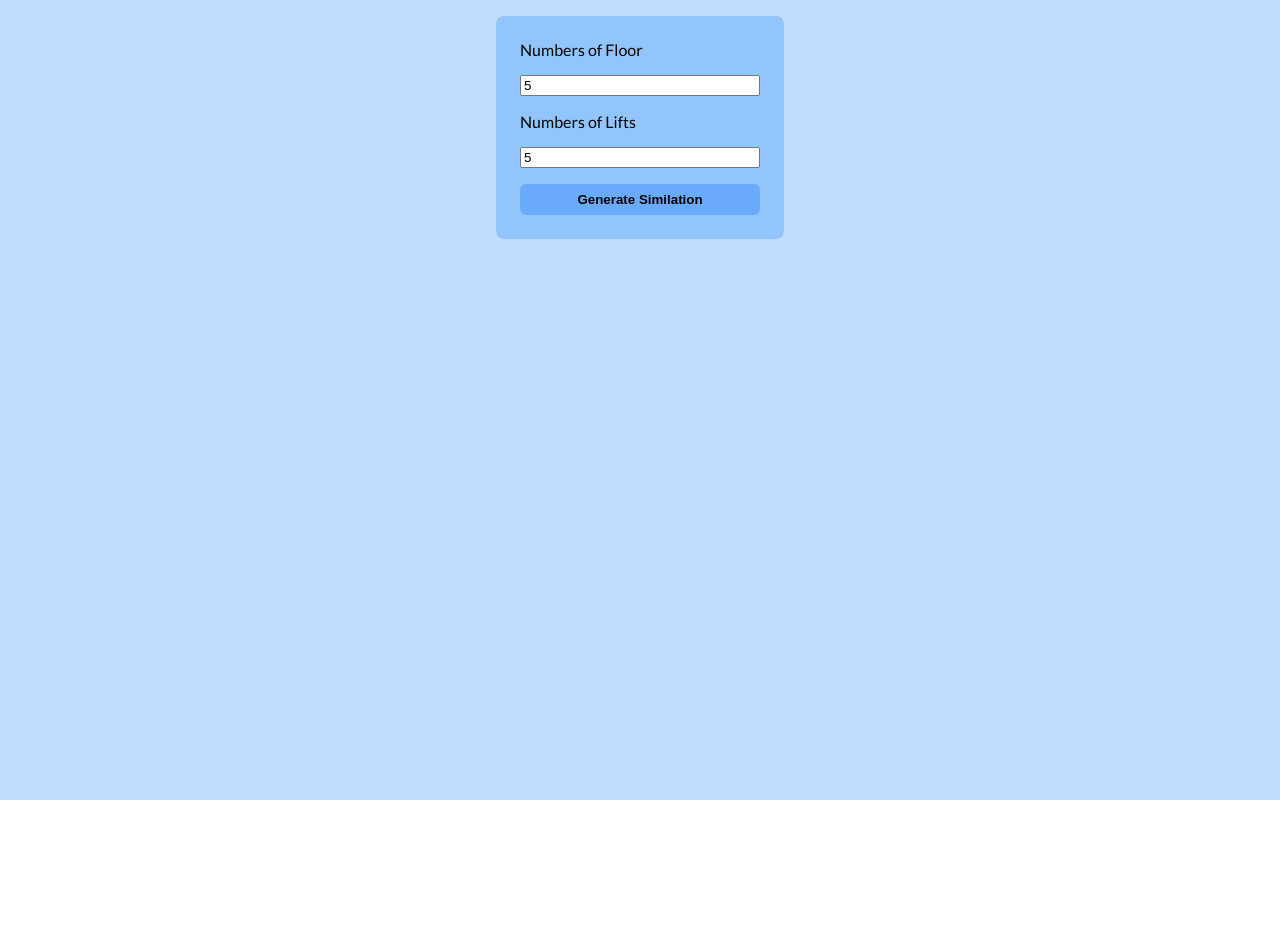
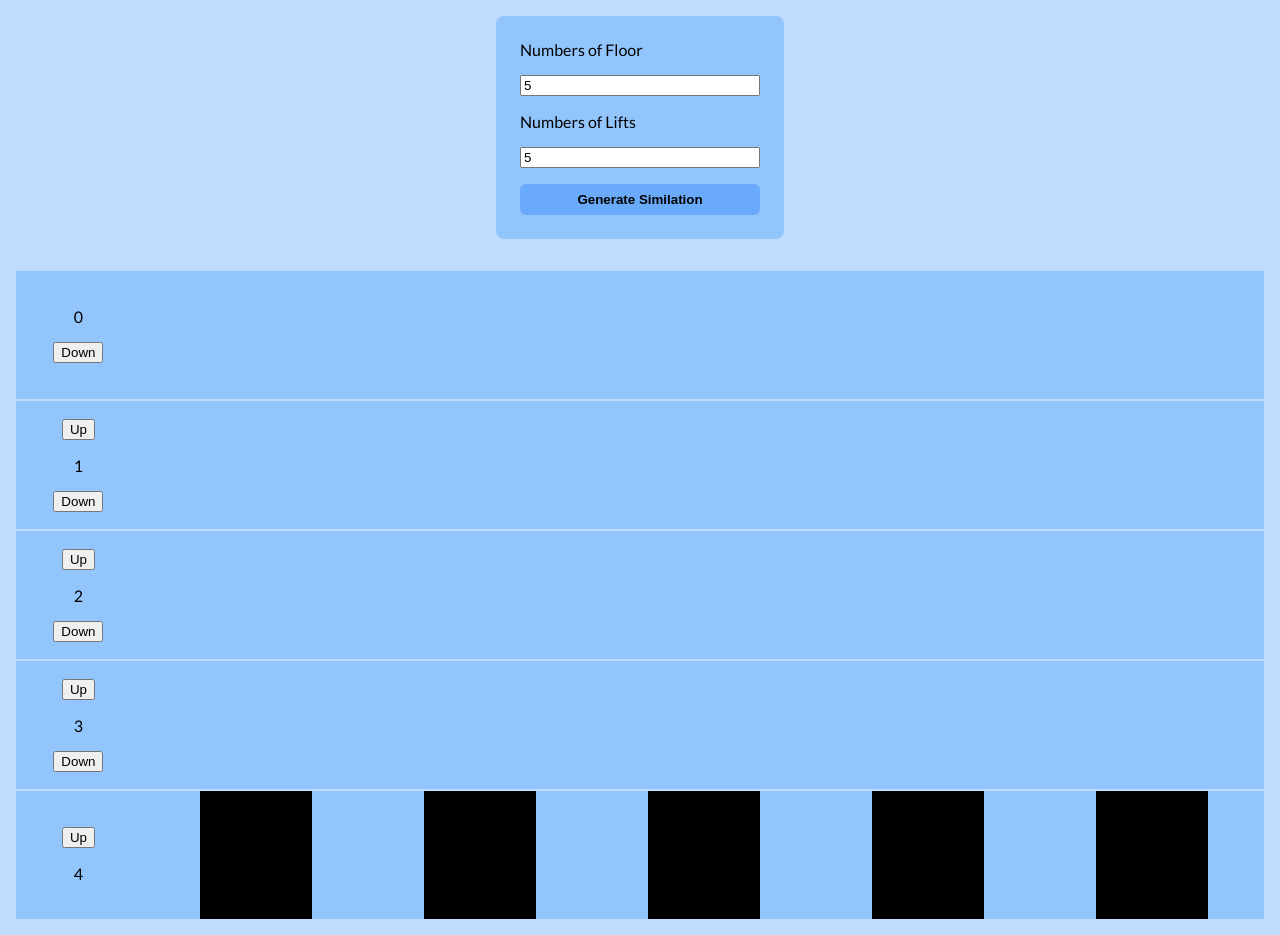
Before and after one commit to krishanu2911/lift-simulation, a plain HTML site: page index.html in a window 1280 px wide. Both pictures are taken after typing "5", "5" into the empty fields and a click on the button "Generate Similation". Before the commit the page ends 800 px from the top, so only its background shows below. Drawn offline with Linux system fonts and the light colour scheme; a web font is replaced by a local one.

Commit message:
feat: floors and lift creations

```diff
--- a/index.html
+++ b/index.html
@@ -1,11 +1,11 @@
 <!DOCTYPE html>
 <html lang="en">
   <head>
-    <meta charset="UTF-8">
-    <meta http-equiv="X-UA-Compatible" content="IE=edge">
-    <meta name="viewport" content="width=device-width, initial-scale=1.0">
+    <meta charset="UTF-8" />
+    <meta http-equiv="X-UA-Compatible" content="IE=edge" />
+    <meta name="viewport" content="width=device-width, initial-scale=1.0" />
     <title>Document</title>
-    <link rel="stylesheet" href="styles.css">
+    <link rel="stylesheet" href="styles.css" />
   </head>
   <body>
     <main>
@@ -16,12 +16,50 @@
           <input id="floor_count" type="number" />
           <label for="lift_count">Numbers of Lifts</label>
           <input id="lift_count" type="number" />
-                <button type="submit" id="floor_lift_submit_btn">Generate Similation</button>
+          <button type="submit" id="floor_lift_submit_btn">
+            Generate Similation
+          </button>
         </form>
       </section>
       <!-- Lift Simulation section -->
       <section class="floor_lift_playground">
-
+        <div class="floor_container_warp">
+          <!-- <section class="floor_container">
+            <div class="floor_switch_controls">
+              <button class="up_btn">UP</button>
+              <div>1</div>
+              <button class="down_btn">down</button>
+            </div>
+          </section>
+          <section class="floor_container">
+            <div class="floor_switch_controls">
+              <button class="up_btn">UP</button>
+              <div>2</div>
+              <button class="down_btn">down</button>
+            </div>
+          </section>
+          <section class="floor_container">
+            <div class="floor_switch_controls">
+              <button class="up_btn">UP</button>
+              <div>3</div>
+              <button class="down_btn">down</button>
+            </div>
+          </section> -->
+        </div>
+        <section class="lift_container">
+          <!-- <section class="lift">
+            <div class="door_left"></div>
+            <div class="door_right"></div>
+          </section>
+          <section class="lift">
+            <div class="door_left"></div>
+            <div class="door_right"></div>
+          </section>
+          <section class="lift">
+            <div class="door_left"></div>
+            <div class="door_right"></div>
+          </section> -->
+        </section>
       </section>
     </main>
     <script src="script.js"></script>
--- a/script.js
+++ b/script.js
@@ -1,10 +1,58 @@
 const floorLiftCountForm = document.getElementById("floor_lift_count_form");
-
+const floorContainerWarp = document.getElementsByClassName(
+  "floor_container_warp"
+);
+const liftContainer = document.getElementsByClassName("lift_container");
 let floorCount = 0;
-let liftCount = 0
+let liftCount = 0;
 
 floorLiftCountForm.addEventListener("submit", (e) => {
-    e.preventDefault();
-    floorCount = document.getElementById("floor_count").value;
-    liftCount = document.getElementById("lift_count").value;
-})
+  e.preventDefault();
+  floorCount = document.getElementById("floor_count").value;
+  liftCount = document.getElementById("lift_count").value;
+  createFloors(floorCount,liftCount);
+});
+
+// ---------- Floor & lift creation ------------
+
+const createFloors = (floorNumbers, liftNumbers) => {
+  // ------ Floor -----------
+
+  for (let i = 0; i < floorNumbers; i++) {
+
+    const floorContainer = document.createElement("section");
+    floorContainer.classList.add("floor_container");
+
+    const upBtn = document.createElement("button");
+    upBtn.innerText = "Up"
+    upBtn.classList.add("up_btn");
+
+    const floorNumber = document.createElement("div")
+    floorNumber.innerText = `${i}`
+
+    const downBtn = document.createElement("button");
+    downBtn.innerText = "Down"
+    downBtn.classList.add("down_btn");
+
+    const floorSwitchControls = document.createElement("div");
+    floorSwitchControls.classList.add("floor_switch_controls")
+    floorSwitchControls.append(upBtn,floorNumber,downBtn)
+
+    floorContainer.append(floorSwitchControls);
+    floorContainerWarp[0].append(floorContainer);
+  }
+
+  for(let i = 0; i < liftNumbers; i++) {
+    const lift = document.createElement("section");
+    lift.classList.add("lift");
+
+    const doorLeft = document.createElement("div");
+    doorLeft.classList.add("door_left");
+
+    const doorRight = document.createElement("div");
+    doorRight.classList.add("door_right");
+
+    lift.append(doorLeft,doorRight);
+    liftContainer[0].append(lift);
+  }
+};
--- a/styles.css
+++ b/styles.css
@@ -40,5 +40,58 @@ main {
 /* floor lift playground section styles */
 
 .floor_lift_playground {
+  position: relative;
+  padding: 1rem;
+}
+
+.floor_container {
+  width: 100%;
+  height: 8rem;
+  background-color: #93c5fd;
+  border-bottom: 2px solid #bfdbfe;
+  /* background-color: red; */
+}
+
+.floor_container:last-child {
+  border-bottom: none;
+}
+.floor_container:last-child .floor_switch_controls .down_btn {
   display: none;
 }
+.floor_container:first-child .floor_switch_controls .up_btn {
+  display: none;
+}
+
+
+
+.lift_container {
+  display: flex;
+  justify-content: space-around;
+  align-items: flex-end;
+  position: absolute;
+  top: 0;
+  bottom: 0;
+  left: 10%;
+  right: 0;
+  margin: 1rem;
+}
+.lift {
+  display: flex;
+  width: 10%;
+  height: 8rem;
+  background-color: red;
+}
+.door_right, .door_left {
+  width: 50%;
+  height: 8rem;
+  background-color: black;
+}
+.floor_switch_controls {
+  display: flex;
+  flex-direction: column;
+  width: 10%;
+  height: 100%;
+  gap: 1rem;
+  justify-content: center;
+  align-items: center;
+}
```
Lines whose indentation alone changed are shown as unchanged.
